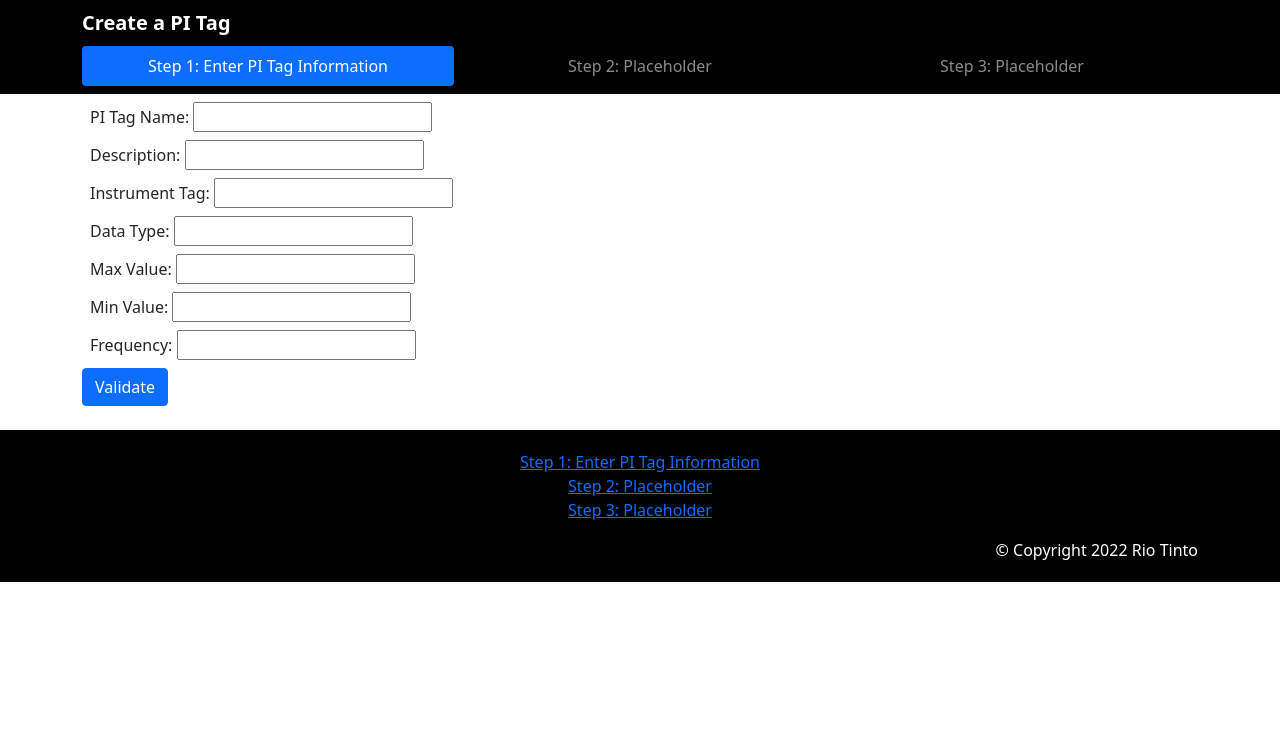
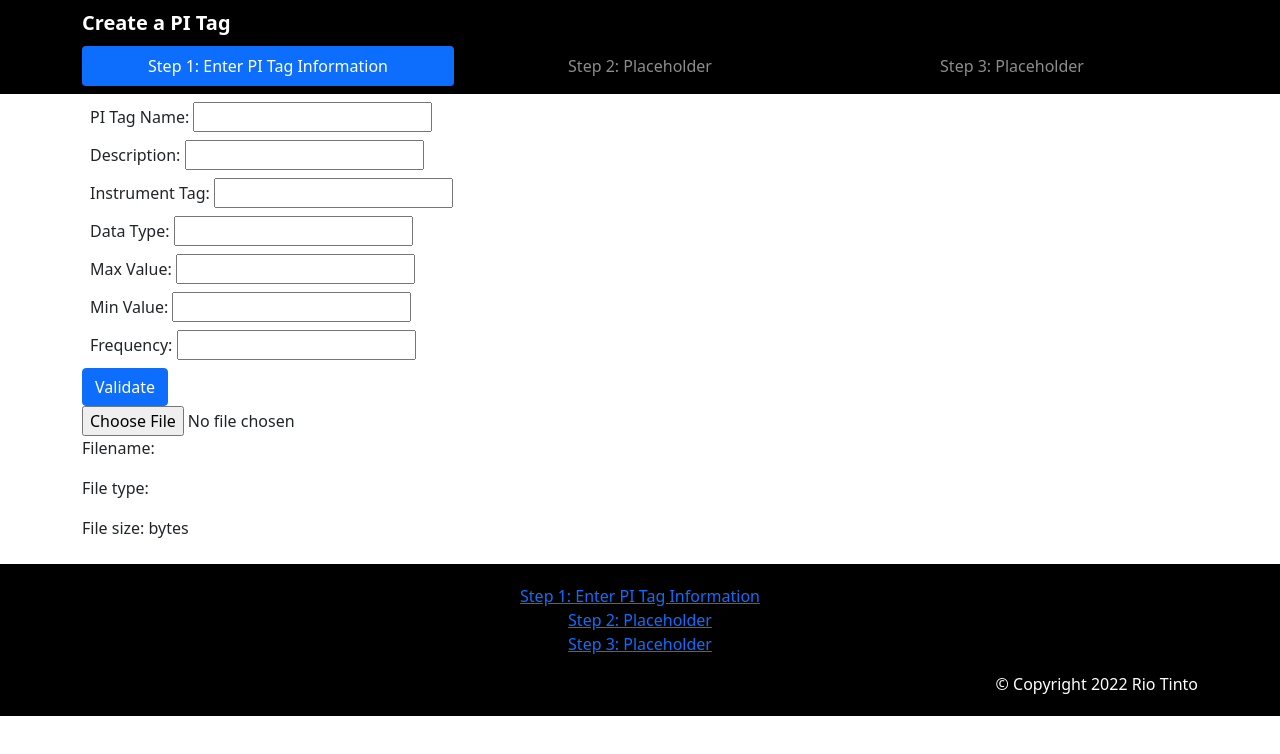
Before and after one commit to xingl213/pi_tag_creation, a React (Create React App) app: page /#/step1 in a window 1280 px wide. Shown: the top 754 px of the page. Built offline with nearby package versions, Linux system fonts and the light colour scheme.

Commit message:
FileUpload component that enables user to upload a file; didn't do parsing and basic validation yet

```diff
--- /dev/null
+++ b/src/components/FileUpload.js
@@ -0,0 +1,22 @@
+import React from 'react';
+
+function FileUpload() {
+  // State to store uploaded file
+  const [file, setFile] = React.useState("");
+
+  // Handles file upload event and updates state
+  function handleUpload(event) {
+    setFile(event.target.files[0]);
+  }
+
+  return (
+    <div id="upload-box">
+      <input type="file" onChange={handleUpload} />
+      <p>Filename: {file.name}</p>
+      <p>File type: {file.type}</p>
+      <p>File size: {file.size} bytes</p>
+    </div>
+  );
+}
+
+export default FileUpload;
--- a/src/components/Step1.js
+++ b/src/components/Step1.js
@@ -1,5 +1,6 @@
 import React, { Component } from 'react';
 import { Button } from 'reactstrap';
+import FileUpload from './FileUpload';
 
 class Step1 extends Component {
 
@@ -194,6 +195,9 @@ class Step1 extends Component {
 				<div>
 					{field}
 				</div>
+				<div>
+					<FileUpload />
+				</div>
 			</div>
 		);
 	}
```
